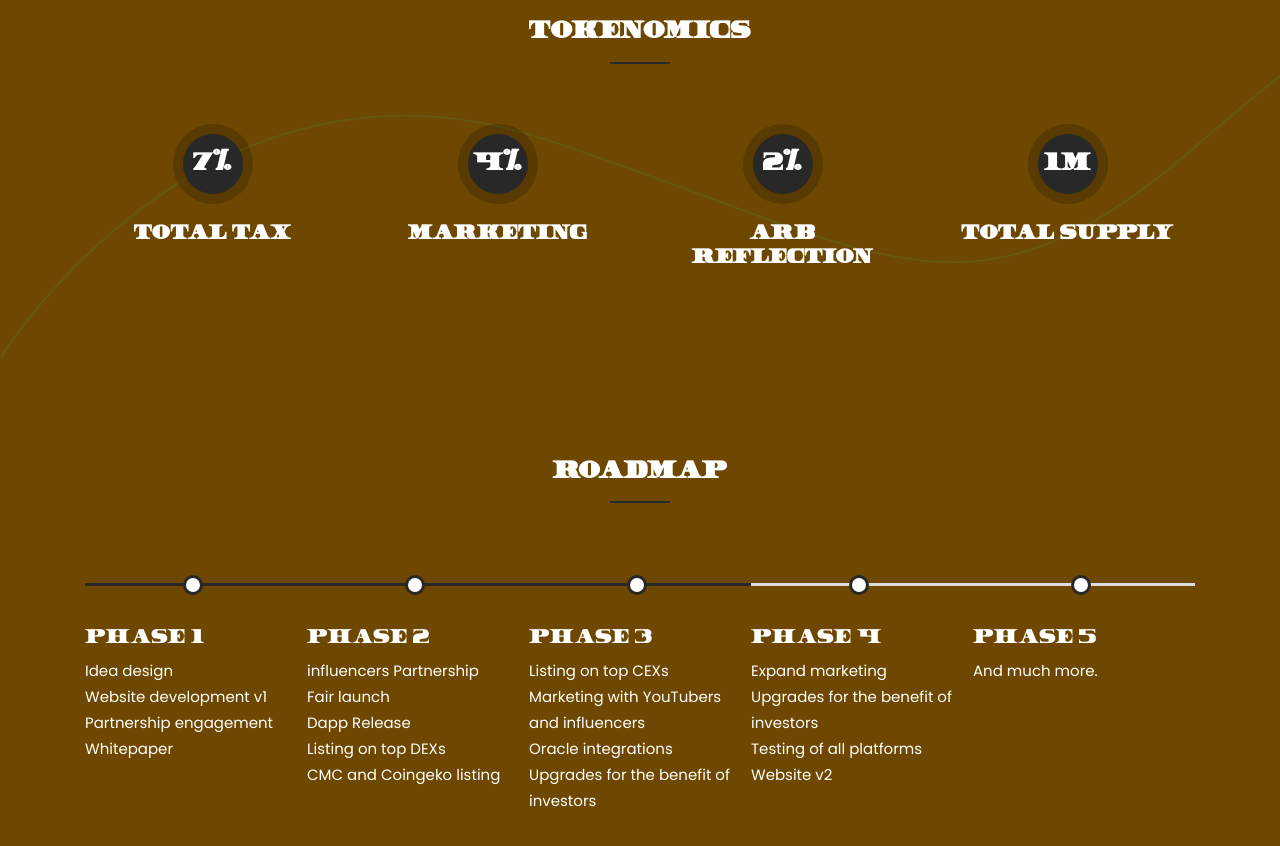
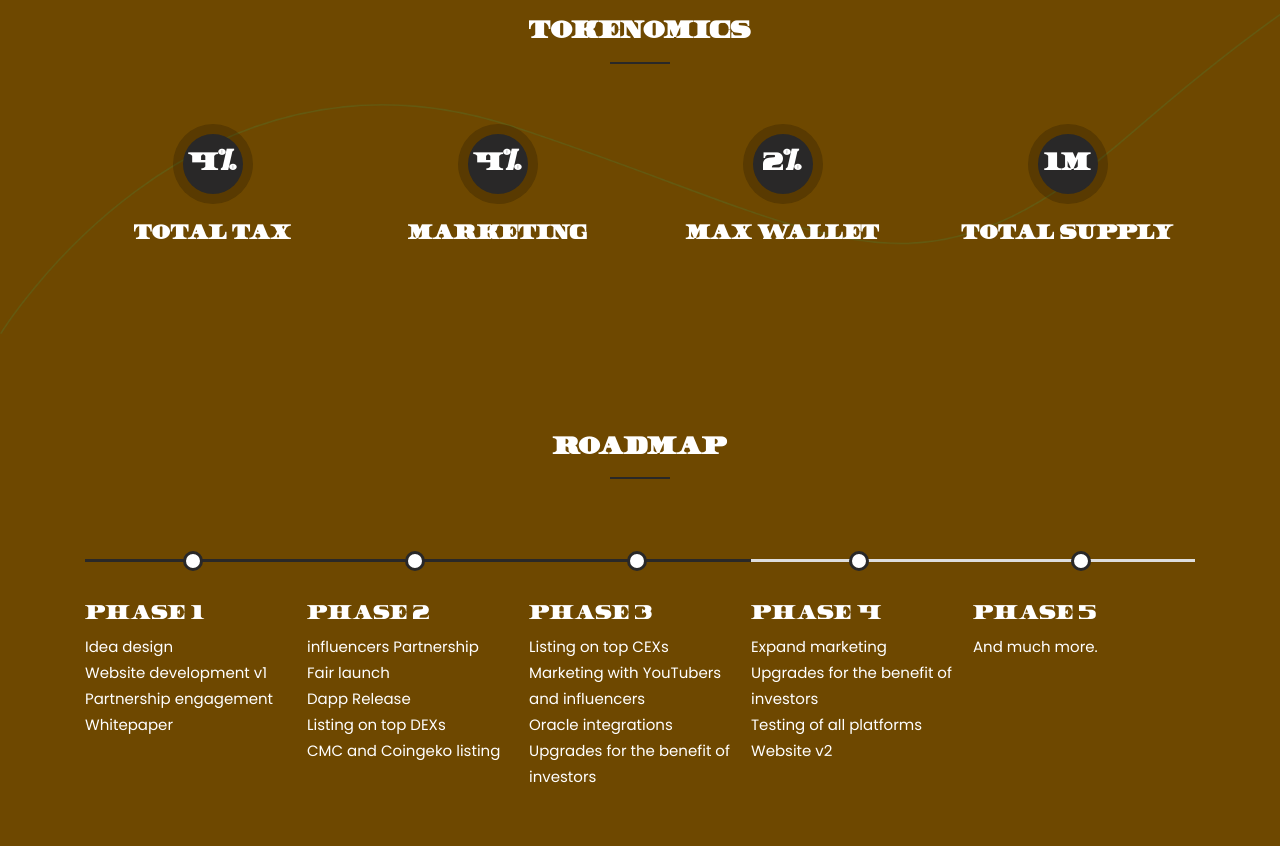
Before and after one commit to jimmykyc/arbdollar, a plain HTML site: page index.html in a window 1280 px wide. Shown: the part 1180-2026 px from the top of the page. Drawn offline with Linux system fonts and the light colour scheme; a script that the page names is missing.

Commit message:
Update index.html

```diff
--- a/index.html
+++ b/index.html
@@ -238,7 +238,7 @@
 					data-wow-offset="0">
 					<div class="single_process">
 						<div class="process_num">
-							<h4>7%</h4>
+							<h4>4%</h4>
 						</div>
 						<h3>TOTAL TAX</h3>
 						<!-- <p>Lorem ipsum dolor sit amet, consectetur adipisicing elit, sed do eiusmod tempor incididunt.</p> -->
@@ -260,7 +260,7 @@
 						<div class="process_num">
 							<h4>2%</h4>
 						</div>
-						<h3>ARB REFLECTION</h3>
+						<h3>MAX WALLET</h3>
 						<!-- <p>Lorem ipsum dolor sit amet, consectetur adipisicing elit, sed do eiusmod tempor incididunt.</p> -->
 					</div>
 				</div><!-- END COL -->
```
